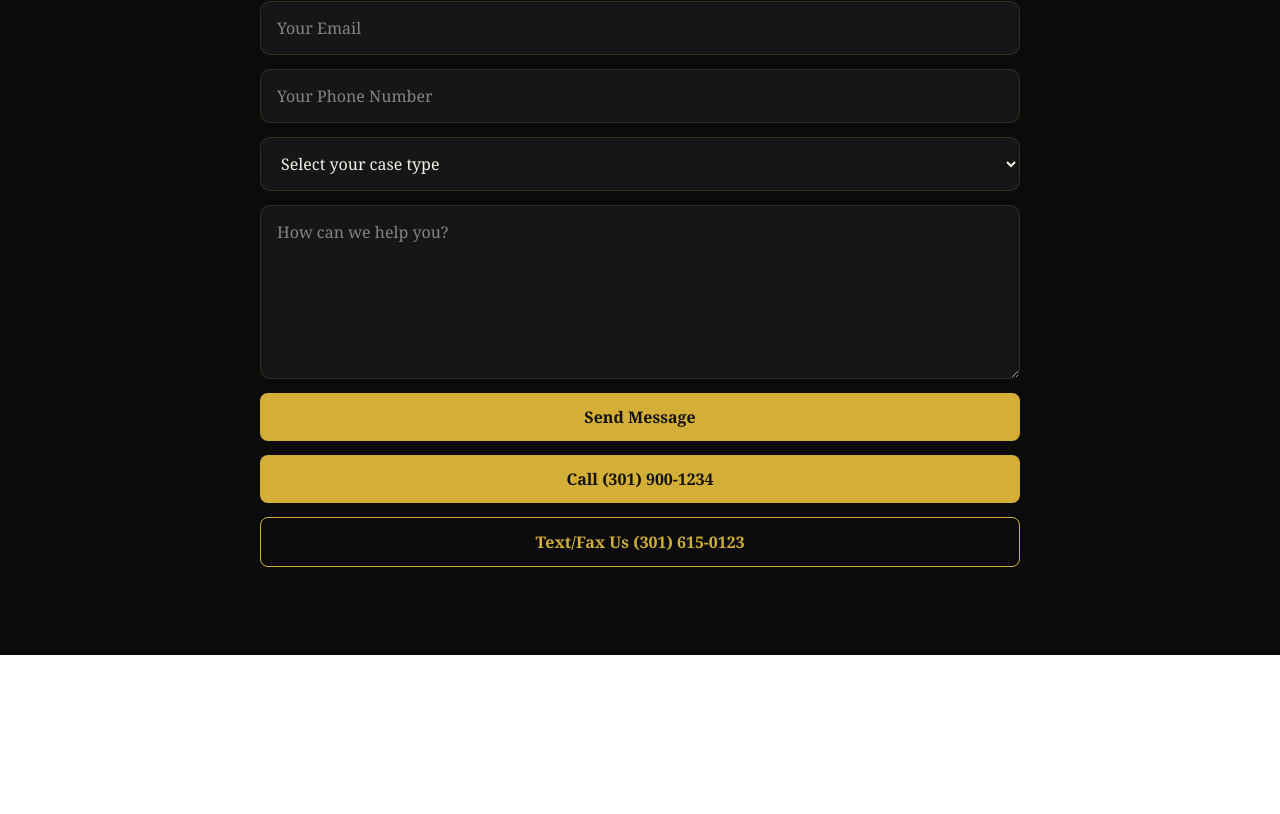
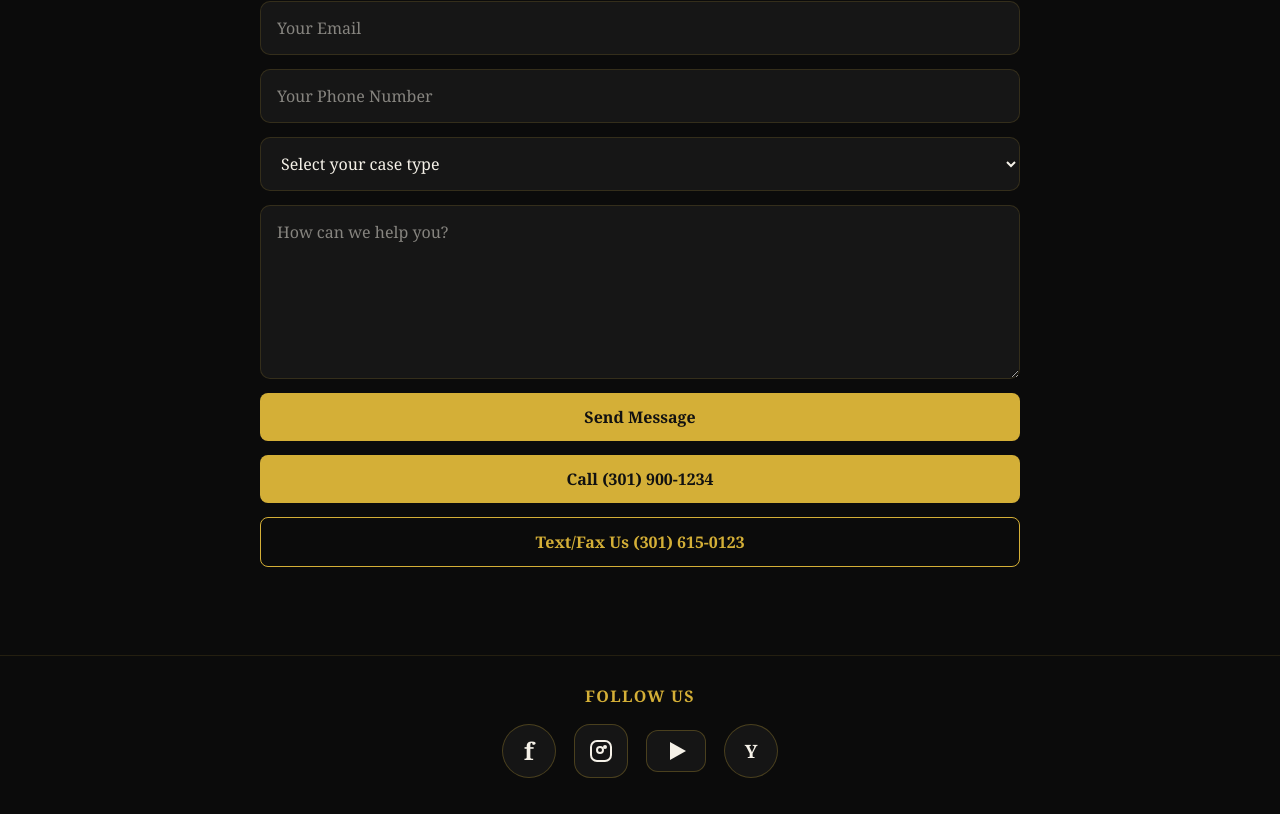
Before and after one commit to rcaballero218-websites/law-firm-website, a Next.js app: page / in a window 1280 px wide. Shown: the part 3486-4300 px from the top of the page. Before the commit the page ends 4141 px from the top, so only its background shows below. Built offline with nearby package versions, Linux system fonts and the light colour scheme.

Commit message:
Add social media footer icons

```diff
--- a/app/page.tsx
+++ b/app/page.tsx
@@ -1148,6 +1148,179 @@ export default function Home() {
           </form>
         </div>
       </section>
+
+      <section
+        style={{
+          padding: "28px 20px 36px",
+          background: "#0b0b0b",
+          borderTop: "1px solid rgba(212, 175, 55, 0.12)",
+        }}
+      >
+        <div
+          style={{
+            maxWidth: "1180px",
+            margin: "0 auto",
+            textAlign: "center",
+          }}
+        >
+          <p
+            style={{
+              margin: "0 0 16px",
+              color: "#d4af37",
+              fontSize: "1rem",
+              fontWeight: 700,
+              letterSpacing: "0.08em",
+              textTransform: "uppercase",
+            }}
+          >
+            {isSpanish ? "Síganos" : "Follow Us"}
+          </p>
+
+          <div
+            style={{
+              display: "flex",
+              justifyContent: "center",
+              alignItems: "center",
+              gap: isMobile ? "14px" : "18px",
+              flexWrap: "wrap",
+            }}
+          >
+            <a
+              href="https://www.facebook.com/abogadoluisleon"
+              target="_blank"
+              rel="noopener noreferrer"
+              aria-label="Facebook"
+              title="Facebook"
+              style={{
+                width: "54px",
+                height: "54px",
+                borderRadius: "999px",
+                border: "1px solid rgba(212, 175, 55, 0.28)",
+                display: "flex",
+                alignItems: "center",
+                justifyContent: "center",
+                textDecoration: "none",
+                color: "#f5f1e8",
+                background: "#151515",
+                fontSize: "1.5rem",
+                fontWeight: 700,
+              }}
+            >
+              f
+            </a>
+
+            <a
+              href="#"
+              target="_blank"
+              rel="noopener noreferrer"
+              aria-label="Instagram"
+              title="Instagram"
+              style={{
+                width: "54px",
+                height: "54px",
+                borderRadius: "16px",
+                border: "1px solid rgba(212, 175, 55, 0.28)",
+                display: "flex",
+                alignItems: "center",
+                justifyContent: "center",
+                textDecoration: "none",
+                color: "#f5f1e8",
+                background: "#151515",
+                position: "relative",
+              }}
+            >
+              <span
+                style={{
+                  width: "22px",
+                  height: "22px",
+                  border: "2px solid #f5f1e8",
+                  borderRadius: "7px",
+                  display: "block",
+                  position: "relative",
+                }}
+              >
+                <span
+                  style={{
+                    width: "8px",
+                    height: "8px",
+                    border: "2px solid #f5f1e8",
+                    borderRadius: "999px",
+                    position: "absolute",
+                    top: "4px",
+                    left: "4px",
+                  }}
+                />
+                <span
+                  style={{
+                    width: "4px",
+                    height: "4px",
+                    background: "#f5f1e8",
+                    borderRadius: "999px",
+                    position: "absolute",
+                    top: "3px",
+                    right: "3px",
+                  }}
+                />
+              </span>
+            </a>
+
+            <a
+              href="https://www.youtube.com/@LuisLeon-r8o9m"
+              target="_blank"
+              rel="noopener noreferrer"
+              aria-label="YouTube"
+              title="YouTube"
+              style={{
+                width: "60px",
+                height: "42px",
+                borderRadius: "12px",
+                border: "1px solid rgba(212, 175, 55, 0.28)",
+                display: "flex",
+                alignItems: "center",
+                justifyContent: "center",
+                textDecoration: "none",
+                color: "#f5f1e8",
+                background: "#151515",
+              }}
+            >
+              <span
+                style={{
+                  width: 0,
+                  height: 0,
+                  borderTop: "9px solid transparent",
+                  borderBottom: "9px solid transparent",
+                  borderLeft: "16px solid #f5f1e8",
+                  marginLeft: "4px",
+                }}
+              />
+            </a>
+
+            <a
+              href="https://www.yelp.com/biz/law-office-of-luis-leon-silver-spring?osq=law+office+of+luis+leon&override_cta=Request+a+consultation"
+              target="_blank"
+              rel="noopener noreferrer"
+              aria-label="Yelp"
+              title="Yelp"
+              style={{
+                width: "54px",
+                height: "54px",
+                borderRadius: "999px",
+                border: "1px solid rgba(212, 175, 55, 0.28)",
+                display: "flex",
+                alignItems: "center",
+                justifyContent: "center",
+                textDecoration: "none",
+                color: "#f5f1e8",
+                background: "#151515",
+                fontSize: "1.15rem",
+                fontWeight: 700,
+              }}
+            >
+              Y
+            </a>
+          </div>
+        </div>
+      </section>
     </main>
   );
 }
```
